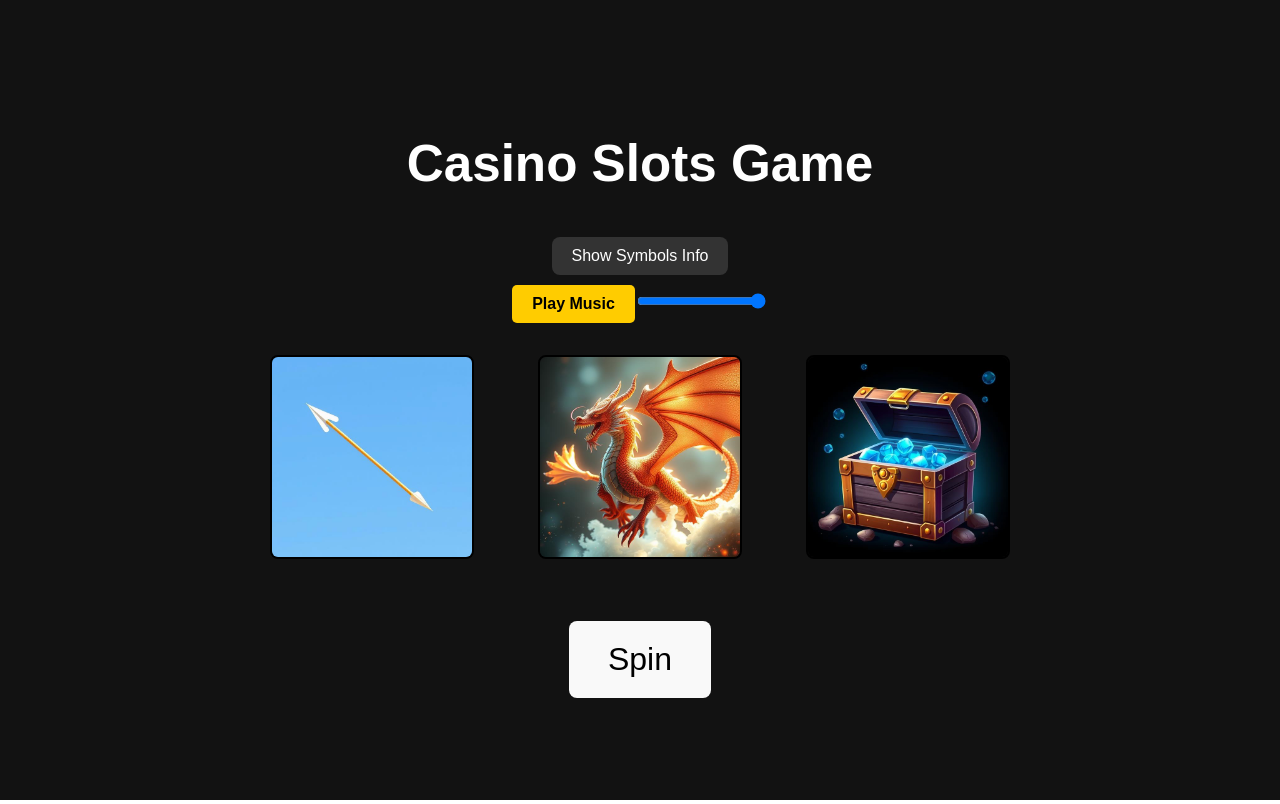
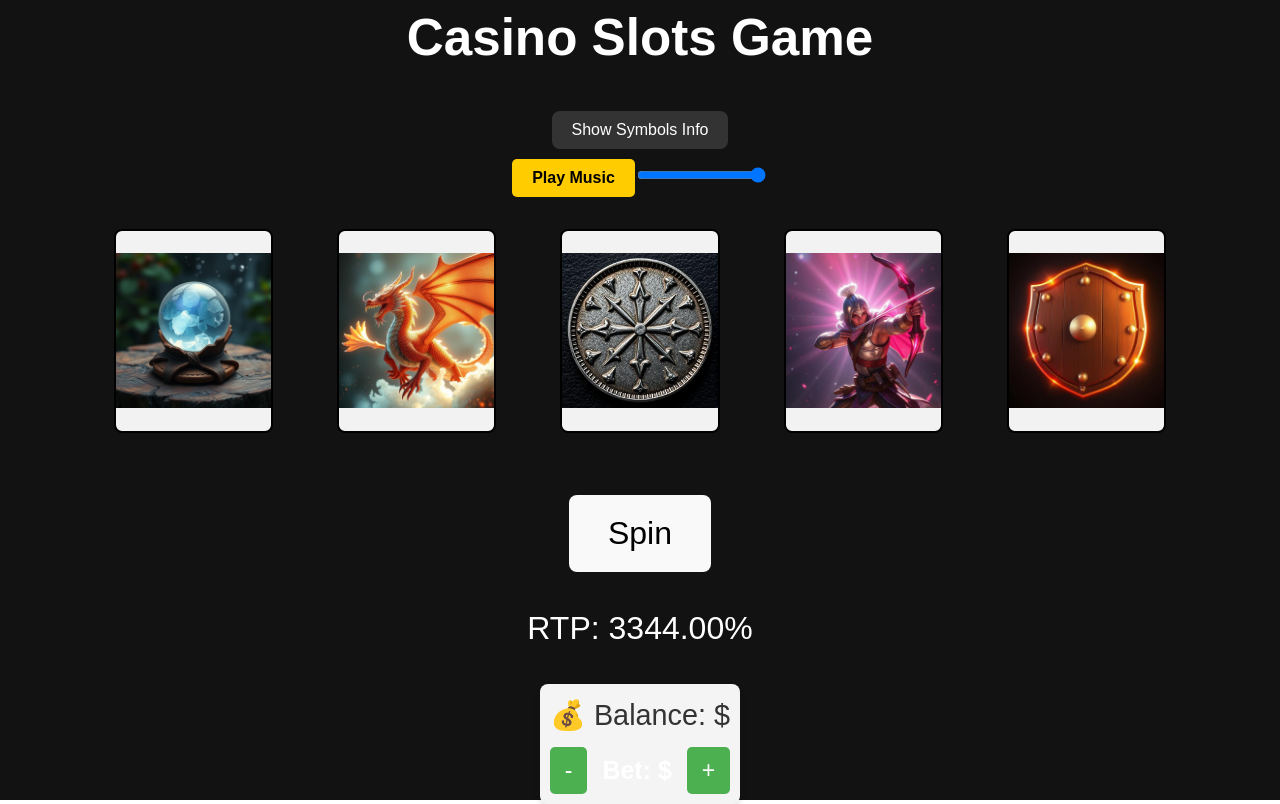
Before and after one commit to Lundet/Casino-Slots-Game, a React (Vite) app: page / in a window 1280 px wide. Built offline with nearby package versions, Linux system fonts and the light colour scheme.

Commit message:
added 2 more reels,and changed win con to(need to be a line from 1st reel

```diff
--- a/src/App.jsx
+++ b/src/App.jsx
@@ -4,14 +4,17 @@ import SlotMachine from './components/SlotMachine';
 import MusicButton from './components/MusicButton';
 import SymbolsInfo from './components/SymbolsInfo';
 import './styles/slotgame.css'; // Import your styles here
+import BalanceDisplay from './components/balancedisplay';
 
 const App = () => {
     return (
         <div className="app">
         <h1>Casino Slots Game</h1>
+
         <SymbolsInfo /> {/* SymbolsInfo component */}
         <MusicButton /> {/* MusicButton placed here */}
         <SlotMachine /> {/* SlotMachine component */}
+        <BalanceDisplay /> {/* BalanceDisplay component */}
       </div>
     );
 };
--- /dev/null
+++ b/src/components/BalanceDisplay.jsx
@@ -0,0 +1,18 @@
+import React from 'react';
+import '../styles/BalanceDisplay.css'; // Adjust the path as necessary
+const BalanceDisplay = ({ balance, bet, setBet }) => {
+  return (
+    <div className="balance-display">
+      <div className="balance">
+        <span>💰 Balance: ${balance}</span>
+      </div>
+      <div className="bet-controls">
+        <button onClick={() => setBet(bet => Math.max(1, bet - 1))}>-</button>
+        <span>Bet: ${bet}</span>
+        <button onClick={() => setBet(bet => bet + 1)}>+</button>
+      </div>
+    </div>
+  );
+};
+
+export default BalanceDisplay;
--- a/src/components/SlotMachine.jsx
+++ b/src/components/SlotMachine.jsx
@@ -33,47 +33,160 @@ const images = {
 
 const symbols = Object.keys(images);
 
+// Multiplier (X payout) for each symbol
+const symbolMultipliers = {
+    arrow: 2,    // Arrow symbol pays 2x
+    silvercoin: 3,   // Coin symbol pays 3x
+    wall: 1,     // Wall symbol pays 1x
+    shield: 1,   // Shield symbol pays 1x
+    spearman: 1, // Spearman symbol pays 1x
+    archer: 1,   // Archer symbol pays 1x
+    bonus: 5,    // Bonus symbol pays 5x (extra multiplier for bonus)
+    wild: 4,     // Wild symbol pays 4x
+    knight: 10,  // Knight symbol pays 10x
+    mage: 2,     // Mage symbol pays 2x
+    dragon: 8,   // Dragon symbol pays 8x
+    king: 6,     // King symbol pays 6x
+};
+
+// Probability distribution (weights) for each symbol (adjust for RTP)
+const symbolProbabilities = {
+    arrow: 10,
+    silvercoin: 10,
+    wall: 15,
+    shield: 10,
+    spearman: 10,
+    archer: 10,
+    bonus: 5,    // Bonus symbol has a 5% chance
+    wild: 5,     // Wild symbol has a 5% chance
+    knight: 8,
+    mage: 7,
+    dragon: 5,
+    king: 5,
+};
+
+// Adjusted to the 5-symbol case (assuming we want to calculate 2-5 symbol payouts)
+const symbolPayouts = {
+    arrow: [0, 0, 2, 4, 6, 10],  // Payouts for 0-5 symbols
+    silvercoin: [0, 0, 3, 6, 9, 15],
+    wall: [0, 0, 1, 2, 3, 5],
+    shield: [0, 0, 1, 2, 3, 5],
+    spearman: [0, 0, 1, 2, 3, 5],
+    archer: [0, 0, 1, 2, 3, 5],
+    bonus: [0, 0, 5, 10, 15, 25],
+    wild: [0, 0, 4, 8, 12, 20],
+    knight: [0, 0, 10, 20, 30, 50],
+    mage: [0, 0, 2, 4, 6, 10],
+    dragon: [0, 0, 8, 16, 24, 40],
+    king: [0, 0, 6, 12, 18, 30],
+};
+
+// Helper function to calculate RTP
+const calculateRTP = () => {
+    let totalExpectedPayout = 0;
+
+    // Loop through each symbol
+    for (const symbol in symbolPayouts) {
+        const probability = symbolProbabilities[symbol] / 100;  // Convert to a percentage (0-1)
+        const payouts = symbolPayouts[symbol];  // Get the payouts for 0-5 symbols
+
+        // Sum the expected payouts for 2 to 5 symbols
+        let expectedPayoutForSymbol = 0;
+        for (let i = 2; i <= 5; i++) {
+            expectedPayoutForSymbol += payouts[i] * probability;
+        }
+
+        // Add this symbol's expected payout to the total RTP
+        totalExpectedPayout += expectedPayoutForSymbol;
+    }
+
+    return totalExpectedPayout * 100;  // RTP is usually expressed as a percentage
+};
+
+// Helper function to get a random symbol
+const getRandomSymbol = () => {
+    // Get a list of all symbols
+    const symbolList = Object.keys(symbolProbabilities);
+
+    // Calculate a random index based on the weighted probabilities
+    const random = Math.random() * 100;  // Get a random number between 0 and 100
+    let cumulativeProbability = 0;
+
+    // Loop through the symbols and find the one that corresponds to the random number
+    for (const symbol of symbolList) {
+        cumulativeProbability += symbolProbabilities[symbol];
+        if (random < cumulativeProbability) {
+            return symbol;
+        }
+    }
+
+    // Fallback (should not reach here)
+    return symbolList[0];
+};
+
 const SlotMachine = () => {
-    const [reels, setReels] = useState([symbols[Math.floor(Math.random() * symbols.length)], symbols[Math.floor(Math.random() * symbols.length)], symbols[Math.floor(Math.random() * symbols.length)]]);
+    const [reels, setReels] = useState(Array(5).fill().map(getRandomSymbol));
     const [winMessage, setWinMessage] = useState('');
     const [isSpinning, setIsSpinning] = useState(false);
     const [isWin, setIsWin] = useState(false);
+    const [rtp, setRTP] = useState(calculateRTP());  // Calculate and store RTP
+
+    // Check for wins (only from the 1st reel onward and consecutive)
+    const checkWin = (newReels) => {
+        let message = 'You lose!';
+        let win = false;
+        let totalPayout = 0;
+
+        // Check for consecutive matching symbols starting from the 1st reel
+        for (let i = 0; i < 5; i++) {
+            const symbol = newReels[i];
+
+            // Ensure that the symbols match consecutively (starting from the 1st reel)
+            let count = 0;
+            for (let j = i; j < 5; j++) {
+                if (newReels[j] === symbol) {
+                    count++;
+                } else {
+                    break;  // Stop once symbols are no longer consecutive
+                }
+            }
+
+            if (count >= 2 && i === 0) {  // Only consider if starting from the 1st reel
+                const payoutMultiplier = symbolPayouts[symbol][count];  // Get the correct multiplier based on count
+                totalPayout += payoutMultiplier;
+                win = true;
+                message = `You win! ${count} ${symbol} symbols in a row! Payout: ${payoutMultiplier}`;
+                break;  // Stop once a valid win is found
+            }
+        }
+
+        // Display win/lose message
+        if (win) {
+            setWinMessage(message);
+        } else {
+            setWinMessage('No win, try again!');
+        }
+
+        setIsWin(win);
+    };
 
     const spinReels = () => {
         setIsSpinning(true);
         setWinMessage('');
         setIsWin(false);
 
-        // Simulate spinning effect
         const spinInterval = setInterval(() => {
-            const spinningReels = Array(3).fill().map(() => symbols[Math.floor(Math.random() * symbols.length)]);
+            const spinningReels = Array(5).fill().map(getRandomSymbol);
             setReels(spinningReels);
         }, 100);
 
-        // Stop spinning after 2 seconds and determine the result
         setTimeout(() => {
             clearInterval(spinInterval);
-            const newReels = Array(3).fill().map(() => symbols[Math.floor(Math.random() * symbols.length)]);
+            const newReels = Array(5).fill().map(getRandomSymbol);
             setReels(newReels);
-            const win = checkWin(newReels);
+            checkWin(newReels);
             setIsSpinning(false);
         }, 2000);
-    };
-
-    const checkWin = (newReels) => {
-        let message = 'You lose!';
-        let win = false;
-
-
-        // Check if two adjacent symbols are the same
-        if (newReels[0] === newReels[1] || newReels[1] === newReels[2]) {
-            message = 'You win! Two adjacent symbols match!';
-            win = true;
-            setIsWin(true);
-        }
-
-        setWinMessage(message);
-        return win;
     };
 
     return (
@@ -82,13 +195,7 @@ const SlotMachine = () => {
                 {reels.map((symbol, index) => (
                     <div key={index} className="reel">
                         <div className={`symbol ${isSpinning ? 'spinning' : ''}`}>
-                            {
-                                <img
-                                    src={images[symbol]}
-                                    alt={symbol}
-                                    className="symbol-image"
-                                />
-                            }
+                            <img src={images[symbol]} alt={symbol} className="symbol-image" />
                         </div>
                     </div>
                 ))}
@@ -96,6 +203,10 @@ const SlotMachine = () => {
 
             <SpinButton onClick={spinReels} disabled={isSpinning} />
             {winMessage && <div className={`win-message ${isWin ? 'win' : 'lose'}`}>{winMessage}</div>}
+
+            <div className="rtp">
+                <p>RTP: {rtp.toFixed(2)}%</p>
+            </div>
         </div>
     );
 };
--- /dev/null
+++ b/src/styles/BalanceDisplay.css
@@ -0,0 +1,41 @@
+.balance-display {
+    margin-bottom: 20px;
+    text-align: center;
+    font-size: 1.2em;
+    padding: 10px;
+    background-color: #f4f4f4;
+    border-radius: 8px;
+    box-shadow: 0 4px 6px rgba(0, 0, 0, 0.1);
+  }
+
+  .balance {
+    margin-bottom: 10px;
+    font-size: 1.5em;
+    color: #333;
+  }
+
+  .bet-controls {
+    display: flex;
+    justify-content: center;
+    align-items: center;
+    gap: 15px;
+  }
+
+  .bet-controls button {
+    font-size: 1.2em;
+    padding: 10px 15px;
+    background-color: #4caf50;
+    color: white;
+    border: none;
+    border-radius: 5px;
+    cursor: pointer;
+  }
+
+  .bet-controls button:hover {
+    background-color: #45a049;
+  }
+
+  .bet-controls span {
+    font-size: 1.3em;
+    font-weight: bold;
+  }
--- a/src/styles/SlotGame.css
+++ b/src/styles/SlotGame.css
@@ -94,3 +94,52 @@ body {
       opacity: 1;
   }
 }
+/* Add spinning effect for the reels */
+.spinning {
+  animation: reel-spin 0.1s linear infinite;
+}
+
+@keyframes reel-spin {
+  0% {
+    transform: rotateX(0deg);
+  }
+  50% {
+    transform: rotateX(360deg);
+  }
+  100% {
+    transform: rotateX(720deg);
+  }
+}
+/* Change border color on win */
+.reel.win {
+  border-color: gold; /* Gold border on win */
+}
+
+/* Spin button hover effect */
+.spin-button:hover {
+  background-color: #0056b3;
+  transform: scale(1.05); /* Slightly enlarge button on hover */
+  transition: transform 0.3s;
+}
+
+/* Styling for win message */
+.win-message {
+  margin-top: 20px;
+  font-size: 1.5rem;
+  color: green;
+  font-weight: bold;
+  animation: fadeIn 1s ease;
+}
+
+.win-message.lose {
+  color: red;
+}
+
+@keyframes fadeIn {
+  0% {
+    opacity: 0;
+  }
+  100% {
+    opacity: 1;
+  }
+}
```
Also changed, not shown: 1 other file (tests, documents, lock files or other folders).
